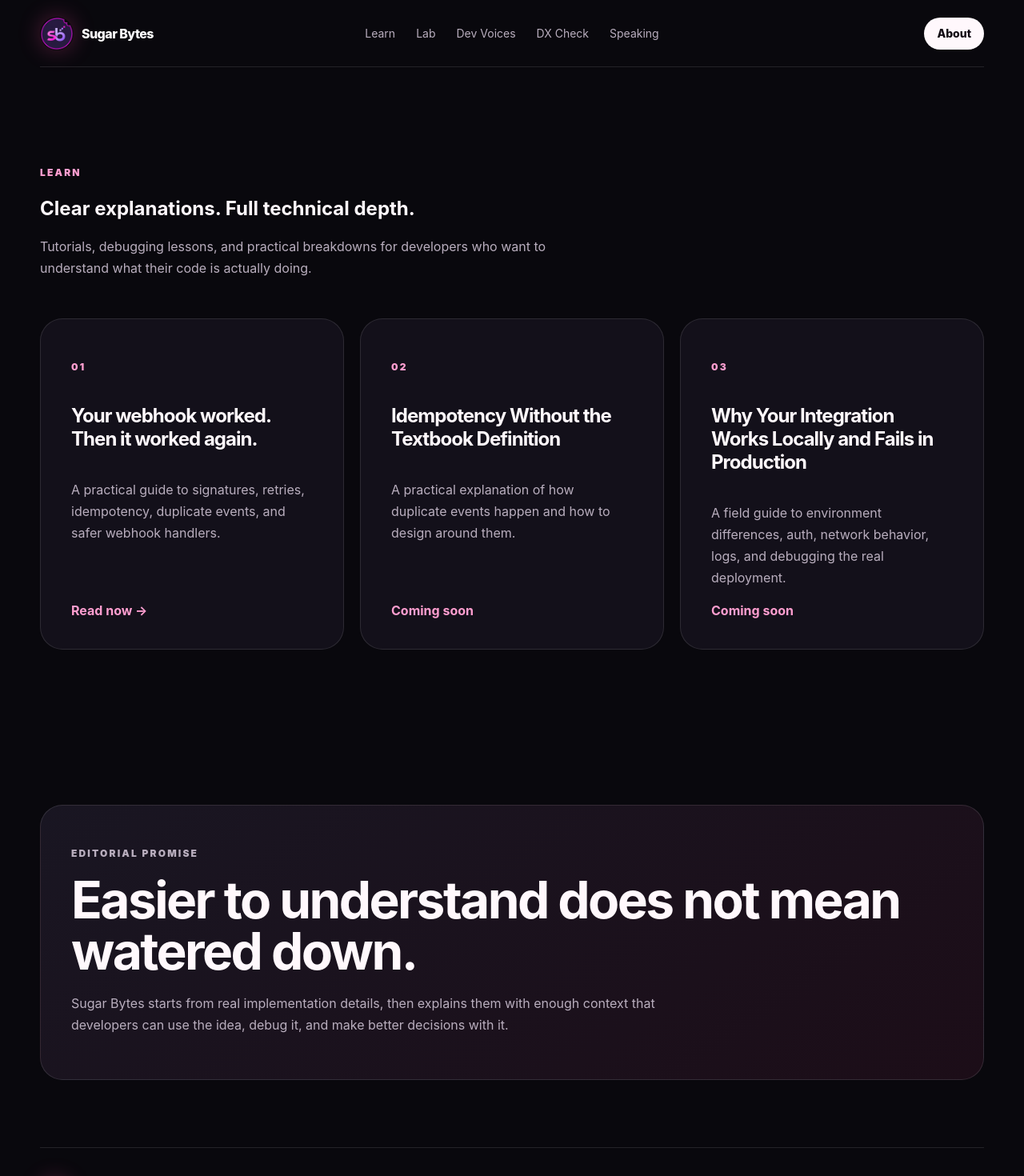
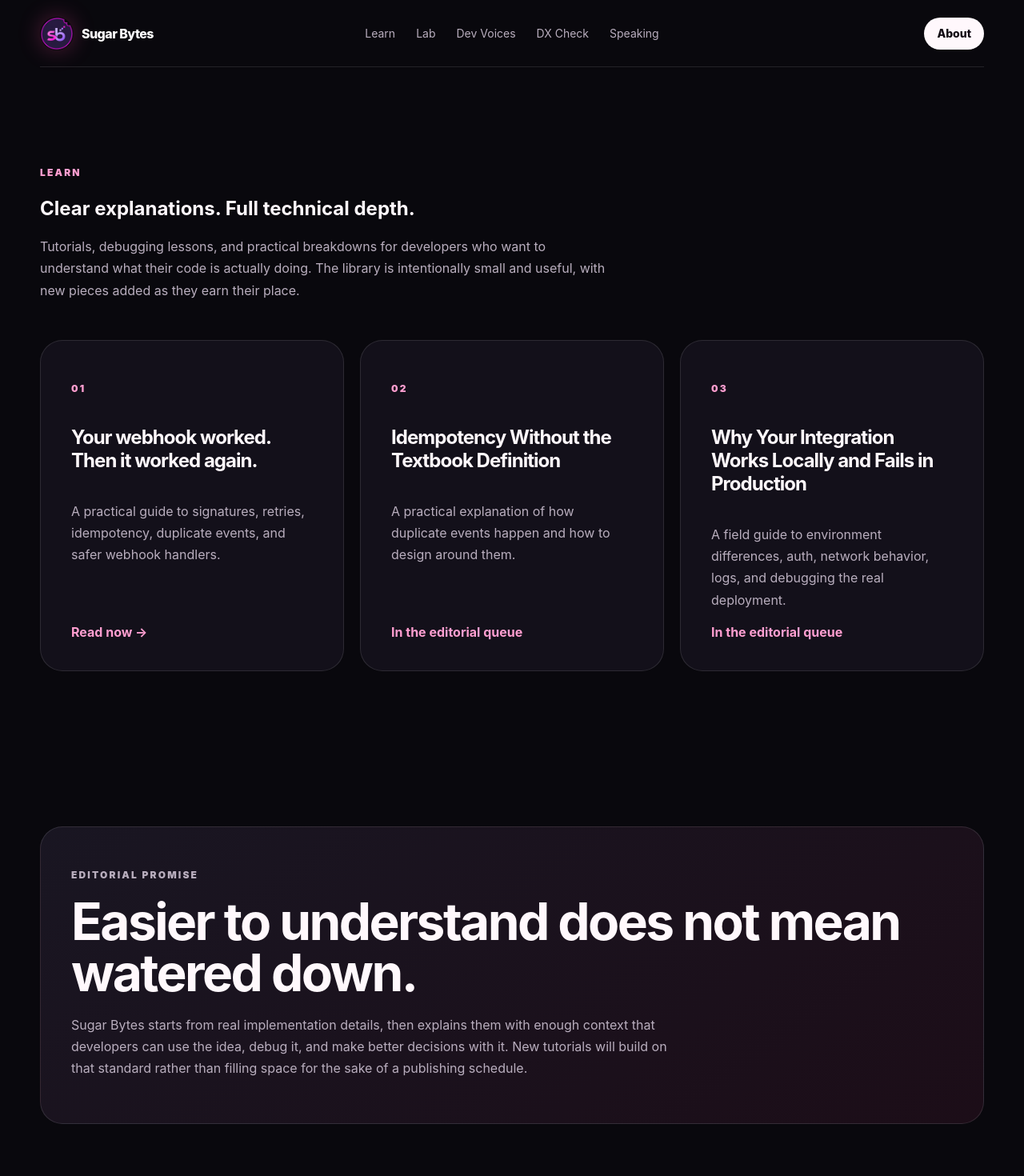
Before and after one commit to KatrinaFinney/sugar-bytes, a Next.js app: page /learn in a window 1280 px wide. Shown: the top 1470 px of the page at 80% size. Built offline with nearby package versions, Linux system fonts and the light colour scheme.

Commit message:
Replace coming-soon copy in Learn

```diff
--- a/app/learn/page.tsx
+++ b/app/learn/page.tsx
@@ -10,13 +10,13 @@ export default function LearnPage() {
       title: "Idempotency Without the Textbook Definition",
       copy: "A practical explanation of how duplicate events happen and how to design around them.",
       href: "#",
-      status: "Coming soon",
+      status: "In the editorial queue",
     },
     {
       title: "Why Your Integration Works Locally and Fails in Production",
       copy: "A field guide to environment differences, auth, network behavior, logs, and debugging the real deployment.",
       href: "#",
-      status: "Coming soon",
+      status: "In the editorial queue",
     },
   ];
 
@@ -32,7 +32,7 @@ export default function LearnPage() {
         <div className="section-heading">
           <p className="kicker">LEARN</p>
           <h1>Clear explanations. Full technical depth.</h1>
-          <p>Tutorials, debugging lessons, and practical breakdowns for developers who want to understand what their code is actually doing.</p>
+          <p>Tutorials, debugging lessons, and practical breakdowns for developers who want to understand what their code is actually doing. The library is intentionally small and useful, with new pieces added as they earn their place.</p>
         </div>
 
         <div className="program-grid">
@@ -55,7 +55,7 @@ export default function LearnPage() {
         <div className="community-card">
           <p className="kicker">EDITORIAL PROMISE</p>
           <h2>Easier to understand does not mean watered down.</h2>
-          <p>Sugar Bytes starts from real implementation details, then explains them with enough context that developers can use the idea, debug it, and make better decisions with it.</p>
+          <p>Sugar Bytes starts from real implementation details, then explains them with enough context that developers can use the idea, debug it, and make better decisions with it. New tutorials will build on that standard rather than filling space for the sake of a publishing schedule.</p>
         </div>
       </section>
 
```
